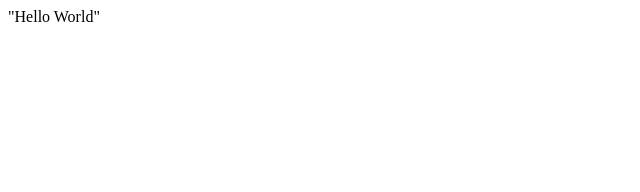
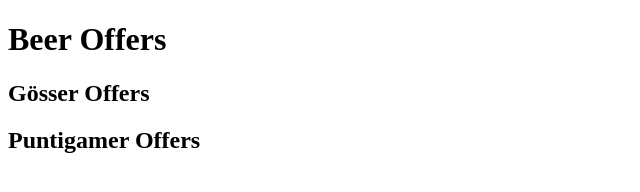
Before and after one commit to muerzi/muerzi.github.io, a plain HTML site: page index.html in a window 1280 px wide. Shown: the whole page, without its empty margins (0-640 px from the left). Drawn offline with Linux system fonts and the light colour scheme.

Commit message:
Update index.html

```diff
--- a/index.html
+++ b/index.html
@@ -1 +1,21 @@
-"Hello World"
+<!DOCTYPE html>
+<html lang="en">
+<head>
+    <meta charset="UTF-8">
+    <meta name="viewport" content="width=device-width, initial-scale=1.0">
+    <title>Beer Offers</title>
+    <link rel="stylesheet" href="style.css">
+</head>
+<body>
+    <h1>Beer Offers</h1>
+    <div id="gösserOffers" class="offers-container">
+        <h2>Gösser Offers</h2>
+        <!-- Gösser offers will be loaded here -->
+    </div>
+    <div id="puntigamerOffers" class="offers-container">
+        <h2>Puntigamer Offers</h2>
+        <!-- Puntigamer offers will be loaded here -->
+    </div>
+    <script src="script.js"></script>
+</body>
+</html>
```
